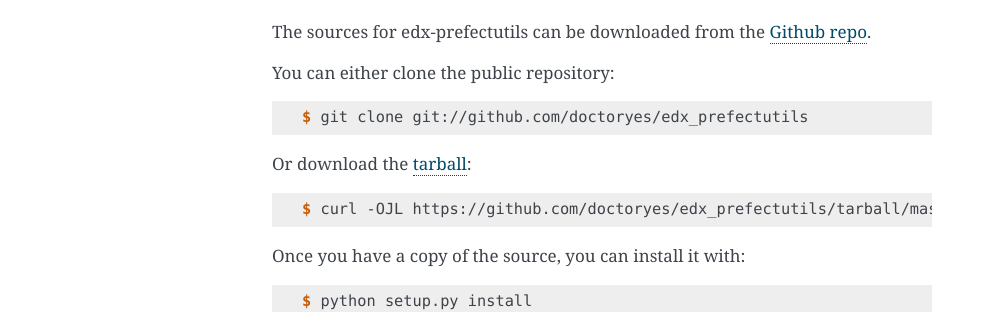
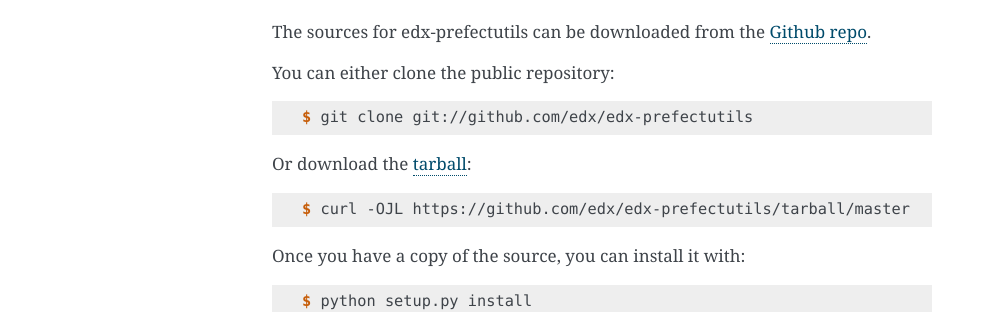
Before and after one commit to edx/edx-prefectutils, a Sphinx documentation site: the page built from docs/installation.rst, in a window 1280 px wide. Shown: the part 448-760 px from the top of the page, without its empty margins (148-1141 px from the left). Built offline with Sphinx 7.4.7, drawn with Linux system fonts in a browser that asks for light colours; pages that are not in the unit, such as notebooks, are missing from menus.

Commit message:
docs: Clean up the documentation and authors' info
The URLs to the github repository were pointing to the github.com/doctoryes account.
Those instances have been changed to point to the github.com/edx
account.

```diff
--- a/docs/installation.rst
+++ b/docs/installation.rst
@@ -32,13 +32,13 @@
 
 .. code-block:: console
 
-    $ git clone git://github.com/doctoryes/edx_prefectutils
+    $ git clone git://github.com/edx/edx-prefectutils
 
 Or download the `tarball`_:
 
 .. code-block:: console
 
-    $ curl -OJL https://github.com/doctoryes/edx_prefectutils/tarball/master
+    $ curl -OJL https://github.com/edx/edx-prefectutils/tarball/master
 
 Once you have a copy of the source, you can install it with:
 
@@ -47,5 +47,5 @@
     $ python setup.py install
 
 
-.. _Github repo: https://github.com/doctoryes/edx_prefectutils
-.. _tarball: https://github.com/doctoryes/edx_prefectutils/tarball/master
+.. _Github repo: https://github.com/edx/edx-prefectutils
+.. _tarball: https://github.com/edx/edx-prefectutils/tarball/master
--- a/setup.py
+++ b/setup.py
@@ -98,7 +98,7 @@
     setup_requires=setup_requirements,
     test_suite='tests',
     tests_require=test_requirements,
-    url='https://github.com/doctoryes/edx_prefectutils',
+    url='https://github.com/edx/edx-prefectutils',
     version=VERSION,
     zip_safe=False,
 )
```
